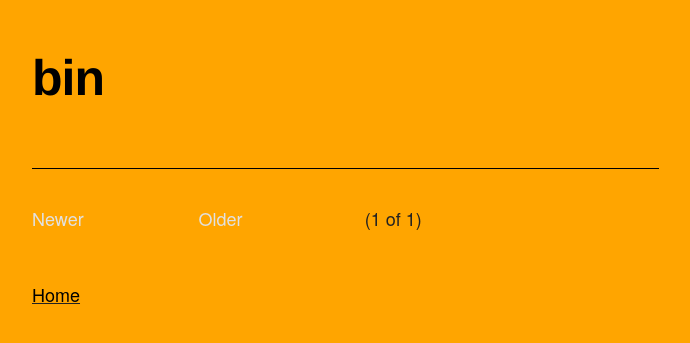
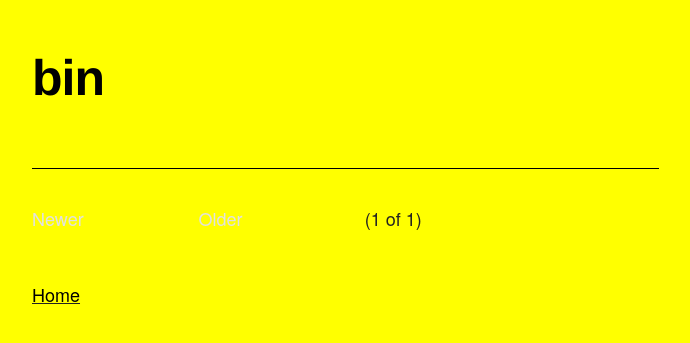
Before and after one commit to mt-trash/mt-trash.github.io, a Jekyll site: the page built from index.html, in a window 1280 px wide. Shown: the top 343 px of the page, without its empty margins (128-818 px from the left). Built offline with Jekyll 4.4.1, drawn with Linux system fonts in a browser that asks for light colours; the list of posts is cut into pages by our own code.

Commit message:
bg colour change

```diff
--- a/css/skeleton.css
+++ b/css/skeleton.css
@@ -126,7 +126,7 @@ body {
   font-weight: 400;
   font-family: "HelveticaNeue", "Helvetica Neue", Helvetica, Arial, sans-serif;
   color: #222222;
-  background-color: #ffa500; }
+  background-color: #ffff00; }
 
 
 /* Typography
```
